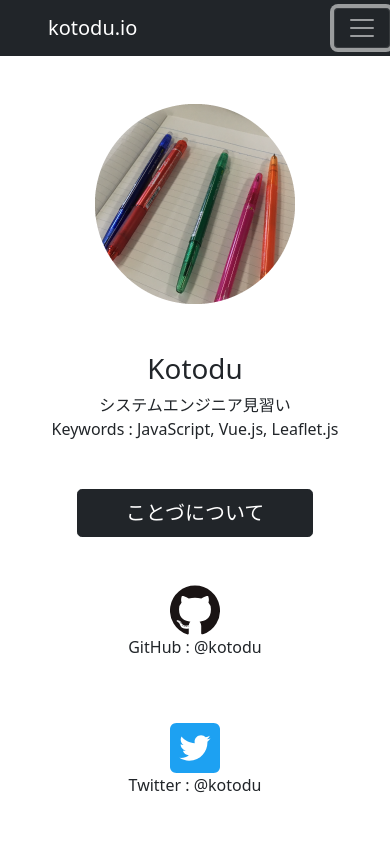
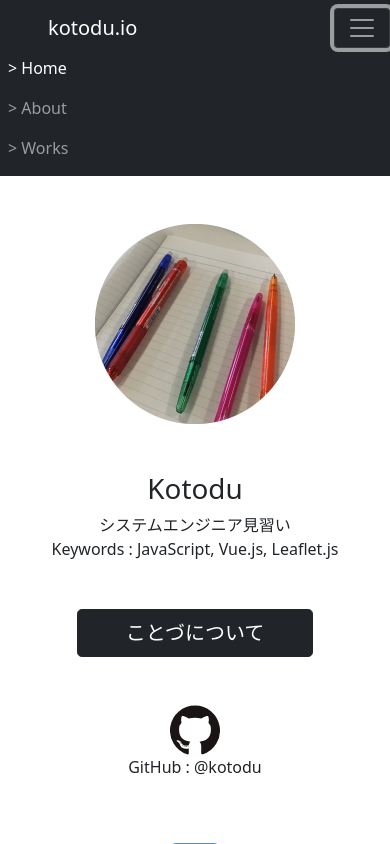
Before and after one commit to kotodu/kotodu.github.io, a Vue app: page / in a window 390 px wide. Both pictures are taken after a click on the button 362 px from the left and 28 px from the top of the page. Shown: the top 844 px of the page. Built offline with nearby package versions, Linux system fonts and the light colour scheme.

Commit message:
#25 の緊急修正

```diff
--- a/package.json
+++ b/package.json
@@ -1,6 +1,6 @@
 {
   "name": "kotodu.io",
-  "version": "1.0.1",
+  "version": "1.0.2",
   "private": true,
   "scripts": {
     "serve": "vue-cli-service serve",
--- a/src/components/Navbar.vue
+++ b/src/components/Navbar.vue
@@ -3,7 +3,8 @@
     <nav
     class="navbar navbar-expand-lg navbar-dark bg-dark">
         <span class="navbar-brand px-5">kotodu.io</span>
-        <button
+        <!-- vueに実装した所、なぜか不具合…… -->
+        <!-- <button
         class="navbar-toggler"
         type="button"
         data-toggle="collapse"
@@ -12,8 +13,23 @@
         aria-expanded="false"
         aria-label="Toggle navigation">
             <span class="navbar-toggler-icon"></span>
+        </button> -->
+        <!--
+        <div
+        class="collapse navbar-collapse"
+        id="navbarNav"> -->
+
+        <!-- 仕方ないので、vue.jsのクリック動作で解決 -->
+        <button
+        class="navbar-toggler"
+        @click="show.mobileNav= !show.mobileNav"
+        >
+            <span class="navbar-toggler-icon"/>
         </button>
-        <div class="collapse navbar-collapse" id="navbarNav">
+        <div
+        v-show="show.mobileNav"
+        class="navbar-collapse"
+        id="navbarNav">
             <ul class="navbar-nav">
             <li class="nav-item mx-2">
                 <router-link
@@ -81,8 +97,14 @@ export default defineComponent({
             link2:"About",
             link3:"Works"
         });
+        const show = reactive({
+            // モバイル時の表示フラグ
+            // 最初はfalse
+            mobileNav:false
+        });
         return {
-            linksText
+            linksText,
+            show
         }
     }
 })
```
Also changed, not shown: 1 other file (tests, documents, lock files or other folders).
